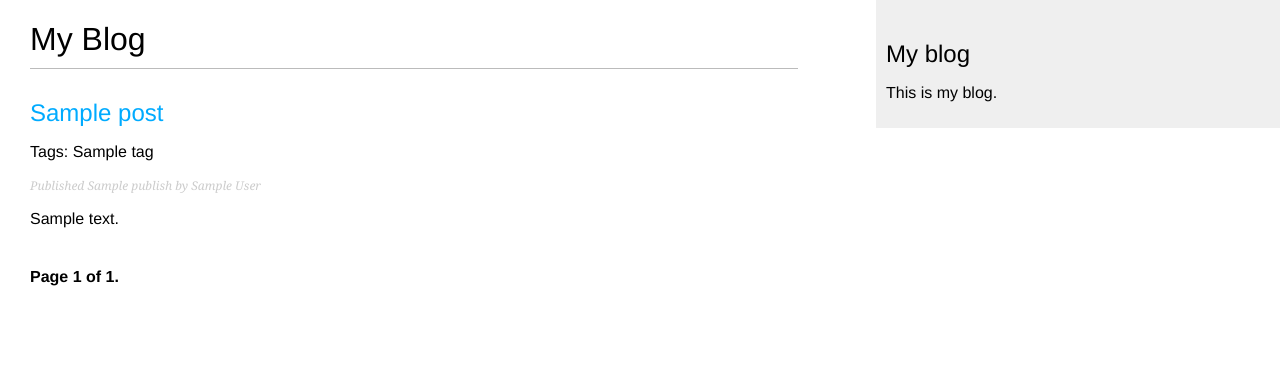
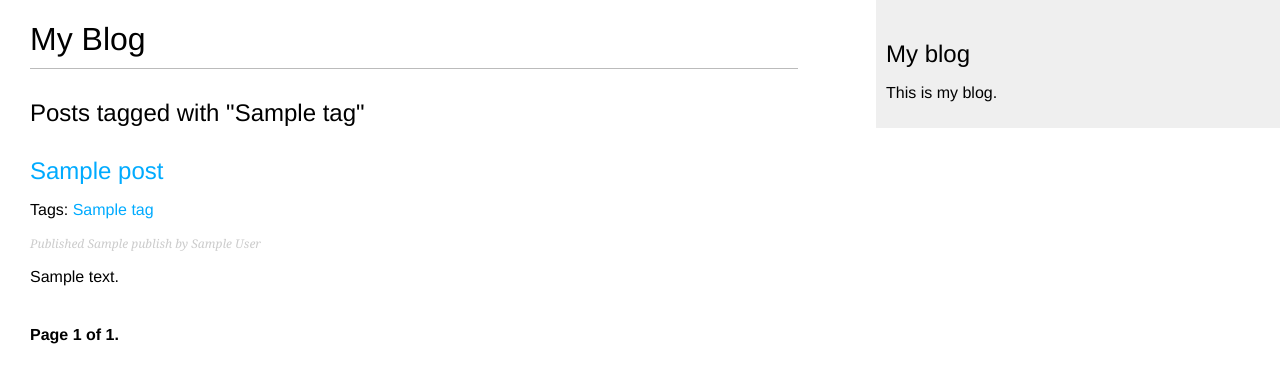
Before and after one commit to leobewater/django-01-blog, a Django app: template mysite/blog/templates/blog/post/list.html in a window 1280 px wide. Shown: the top 383 px of the page. Run offline with Django 5.2, Linux system fonts and the light colour scheme; the template is opened without the code that fills it: most values are stand-ins (such as "Sample title", 1, 10 or a date in 2020).

Commit message:
make tags a link

```diff
--- a/mysite/blog/templates/blog/post/list.html
+++ b/mysite/blog/templates/blog/post/list.html
@@ -6,10 +6,18 @@
 {% block content %}
   <h1>My Blog</h1>
 
+  {% if tag %}
+    <h2>Posts tagged with "{{ tag.name }}"</h2>
+  {% endif %}
+
   {% for post in posts %}
     <h2><a href="{{ post.get_absolute_url }}">{{ post.title }}</a></h2>
 
-    <p class="tags">Tags: {{ post.tags.all|join:', ' }}</p>
+    <p class="tags">
+      Tags:{% for tag in post.tags.all %}
+        <a href="{% url 'blog:post_list_by_tag' tag.slug %}">{{ tag.name }}</a>{% if not forloop.last %}, {% endif %}
+      {% endfor %}
+    </p>
 
     <p class="date">Published {{ post.publish }} by {{ post.author }}</p>
 
--- a/mysite/blog/urls.py
+++ b/mysite/blog/urls.py
@@ -7,14 +7,10 @@ app_name = 'blog'
 urlpatterns = [
     path('', views.post_list, name='post_list'),
     # path('', views.PostListView.as_view(), name='post_list'),
+    path('tag/<slug:tag_slug>/', views.post_list, name='post_list_by_tag'),
 
-    # path('<int:id>/', views.post_detail, name='post_detail')
     path('<int:year>/<int:month>/<int:day>/<slug:post>/',
          views.post_detail, name='post_detail'),
-
     path('<int:post_id>/share/', views.post_share, name="post_share"),
-
     path('<int:post_id>/comment/', views.post_comment, name="post_comment"),
-
-    path('tag/<slug:tag_slug>/', views.post_list, name='post_list_by_tag'),
 ]
```
